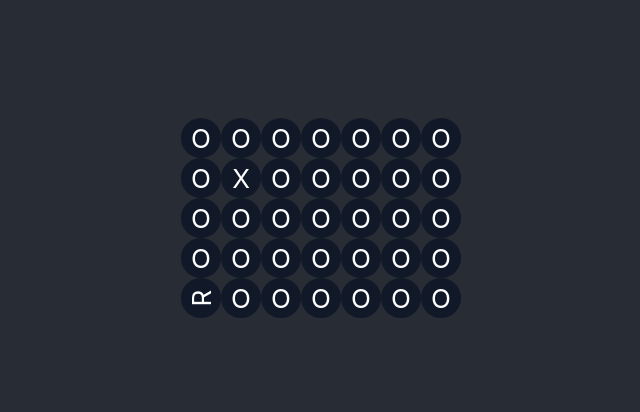
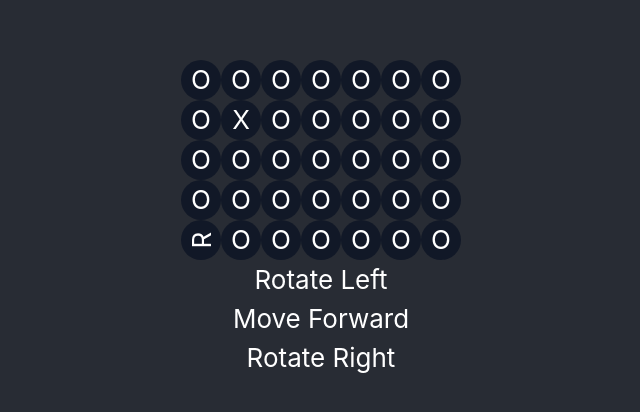
Before and after one commit to p-dim-popov/marsrover-kata, a React (Create React App) app: page / in a window 1280 px wide. Shown: the part 182-594 px from the top of the page, without its empty margins (319-959 px from the left). Built offline with nearby package versions, Linux system fonts and the light colour scheme.

Commit message:
feat(Board): display control buttons

```diff
--- a/src/components/Board/Board.tsx
+++ b/src/components/Board/Board.tsx
@@ -105,6 +105,9 @@ const Board: React.FC<IBoardProps> = (props) => {
             <div className="flex">
                 {rows}
             </div>
+            <button>Rotate Left</button>
+            <button>Move Forward</button>
+            <button>Rotate Right</button>
         </div>
     );
 }
```
Also changed, not shown: 1 other file (tests, documents, lock files or other folders).
